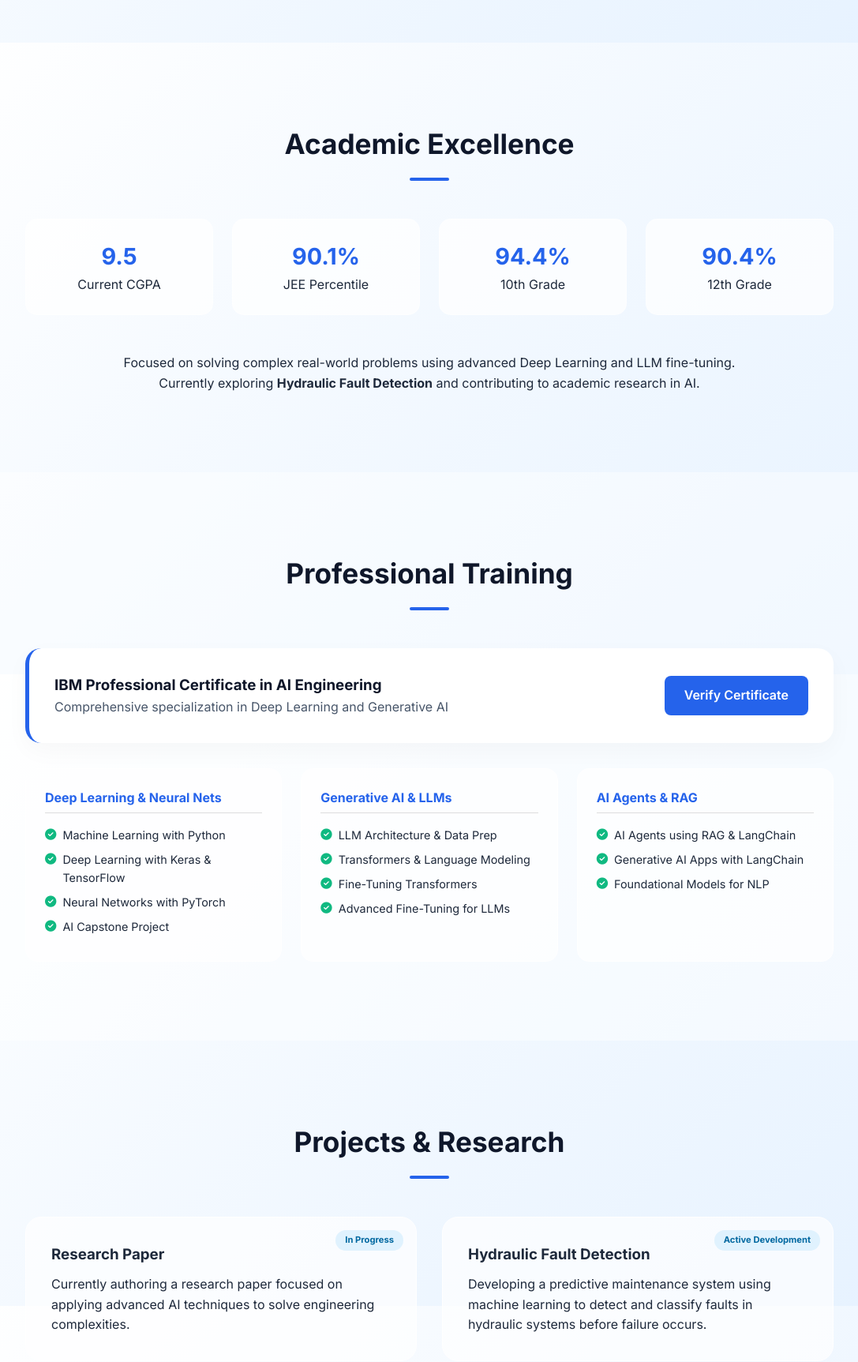
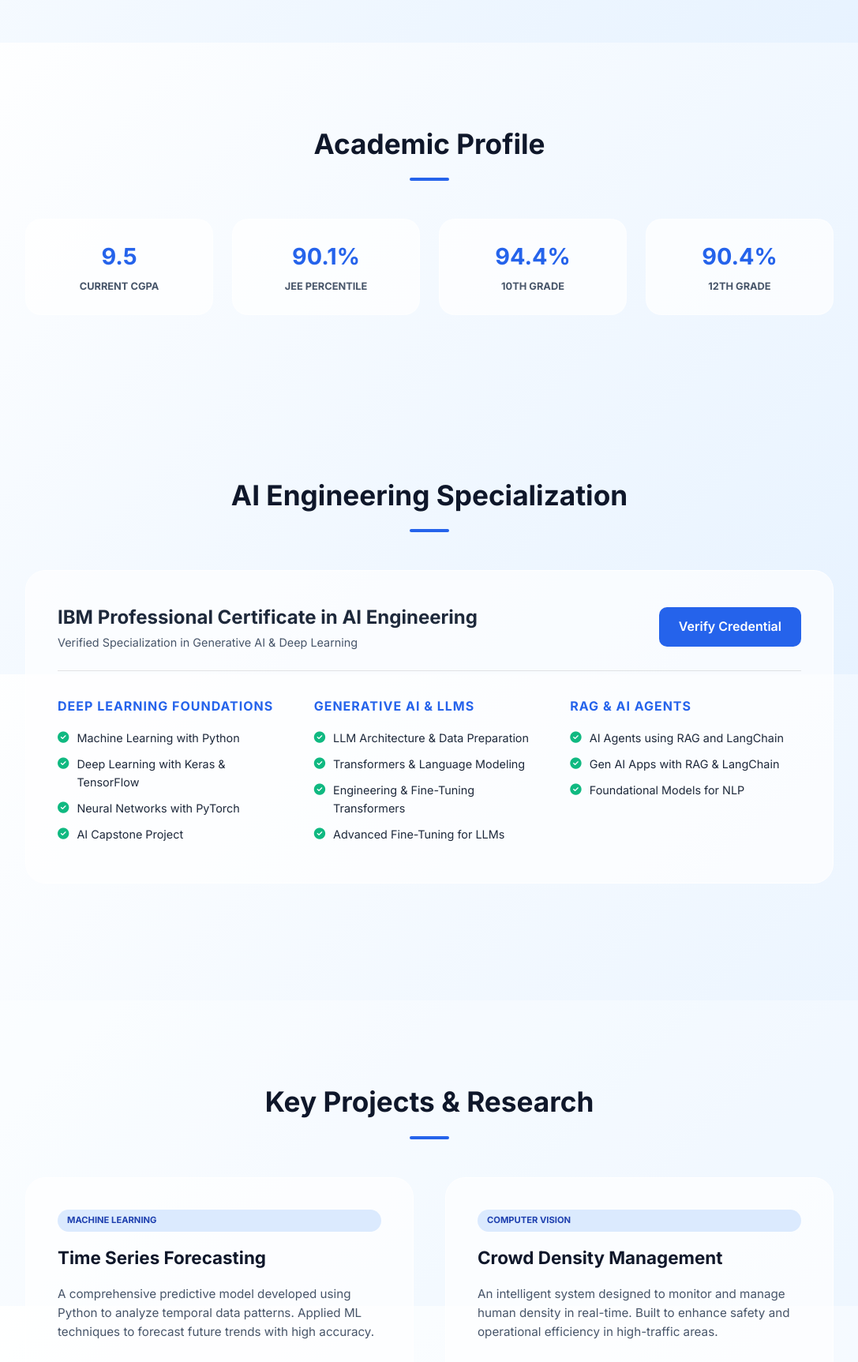
Before and after one commit to Egarathya-KP/Portfolio, a plain HTML site: page index.html in a window 1280 px wide. Shown: the part 746-2471 px from the top of the page at 79% size, without its empty margins (96-1183 px from the left). Drawn offline with Linux system fonts and the light colour scheme.

Commit message:
Update index.html

```diff
--- a/index.html
+++ b/index.html
@@ -3,18 +3,16 @@
 <head>
     <meta charset="UTF-8">
     <meta name="viewport" content="width=device-width, initial-scale=1.0">
-    <title>Egarathya K P | AI Engineer & CSE Student</title>
+    <title>Egarathya K P | AI Engineer & Researcher</title>
     <link href="https://fonts.googleapis.com/css2?family=Inter:wght@300;400;500;600;700;800&display=swap" rel="stylesheet">
     <link rel="stylesheet" href="https://cdnjs.cloudflare.com/ajax/libs/font-awesome/6.4.0/css/all.min.css">
     <style>
         :root {
             --primary-navy: #0f172a;
             --accent-blue: #2563eb;
-            --bg-light-blue: #f8fbff;
             --glass-bg: rgba(255, 255, 255, 0.7);
             --text-main: #1e293b;
             --text-light: #475569;
-            --white: #ffffff;
             --transition: all 0.3s cubic-bezier(0.4, 0, 0.2, 1);
         }
 
@@ -57,6 +55,7 @@
             border-bottom: 1px solid rgba(255, 255, 255, 0.3);
         }
 
+        .logo { font-weight: 800; font-size: 1.4rem; color: var(--primary-navy); text-decoration: none; }
         .nav-links { display: flex; list-style: none; }
         .nav-links li { margin-left: 2rem; }
         .nav-links a { text-decoration: none; color: var(--text-main); font-weight: 500; transition: var(--transition); }
@@ -65,65 +64,62 @@
         /* --- Hero --- */
         .hero { height: 100vh; display: flex; flex-direction: column; justify-content: center; align-items: center; text-align: center; }
         .hero h1 { font-size: 4.5rem; color: var(--primary-navy); font-weight: 800; margin-bottom: 10px; }
-        .hero .role { color: var(--accent-blue); font-weight: 700; letter-spacing: 2px; text-transform: uppercase; margin-bottom: 20px; }
-        .hero .tagline { max-width: 700px; font-size: 1.2rem; color: var(--text-light); margin-bottom: 30px; }
+        .hero .role { color: var(--accent-blue); font-weight: 700; letter-spacing: 2px; text-transform: uppercase; margin-bottom: 20px; font-size: 1rem; }
+        .hero .tagline { max-width: 750px; font-size: 1.2rem; color: var(--text-light); margin-bottom: 35px; }
 
-        /* --- Stats/About --- */
-        .stats-grid { display: grid; grid-template-columns: repeat(auto-fit, minmax(150px, 1fr)); gap: 1.5rem; margin-top: 2rem; }
+        /* --- Stats Card --- */
+        .stats-grid { display: grid; grid-template-columns: repeat(auto-fit, minmax(180px, 1fr)); gap: 1.5rem; margin-top: 2rem; }
         .stat-card {
-            background: var(--glass-bg); padding: 1.5rem; border-radius: 15px; text-align: center;
+            background: var(--glass-bg); padding: 1.5rem; border-radius: 20px; text-align: center;
             border: 1px solid rgba(255,255,255,0.5); transition: var(--transition);
         }
-        .stat-card:hover { transform: translateY(-5px); background: white; }
-        .stat-card h3 { color: var(--accent-blue); font-size: 1.8rem; }
+        .stat-card h3 { color: var(--accent-blue); font-size: 1.8rem; margin-bottom: 5px; }
+        .stat-card p { font-size: 0.8rem; font-weight: 700; color: var(--text-light); text-transform: uppercase; }
 
-        /* --- Certifications (IBM Specialized) --- */
-        .cert-header {
-            background: white; padding: 2rem; border-radius: 20px;
-            border-left: 5px solid var(--accent-blue); margin-bottom: 2rem;
-            display: flex; justify-content: space-between; align-items: center;
-            box-shadow: 0 10px 30px rgba(0,0,0,0.03);
-        }
-        .cert-grid { display: grid; grid-template-columns: repeat(auto-fit, minmax(300px, 1fr)); gap: 1.5rem; }
-        .cert-category { background: var(--glass-bg); padding: 1.5rem; border-radius: 15px; border: 1px solid white; }
-        .cert-category h4 { margin-bottom: 1rem; color: var(--accent-blue); border-bottom: 1px solid #ddd; padding-bottom: 5px; }
+        /* --- Certifications --- */
+        .cert-container { background: var(--glass-bg); padding: 2.5rem; border-radius: 25px; border: 1px solid white; margin-bottom: 3rem; }
+        .cert-header { display: flex; justify-content: space-between; align-items: center; margin-bottom: 2rem; border-bottom: 1px solid rgba(0,0,0,0.1); padding-bottom: 1.5rem; }
+        .cert-grid { display: grid; grid-template-columns: repeat(auto-fit, minmax(280px, 1fr)); gap: 2rem; }
+        .cert-group h4 { color: var(--accent-blue); margin-bottom: 1rem; font-size: 1rem; text-transform: uppercase; letter-spacing: 1px; }
         .cert-list { list-style: none; font-size: 0.9rem; }
-        .cert-list li { margin-bottom: 8px; display: flex; align-items: flex-start; gap: 8px; }
+        .cert-list li { margin-bottom: 10px; display: flex; gap: 10px; align-items: flex-start; }
         .cert-list i { color: #10b981; margin-top: 4px; }
 
-        /* --- Projects & Research --- */
-        .grid { display: grid; grid-template-columns: repeat(auto-fit, minmax(350px, 1fr)); gap: 2rem; }
-        .card {
-            background: var(--glass-bg); padding: 2rem; border-radius: 20px;
+        /* --- Projects Section --- */
+        .project-grid { display: grid; grid-template-columns: repeat(auto-fit, minmax(350px, 1fr)); gap: 2.5rem; }
+        .project-card {
+            background: var(--glass-bg); padding: 2.5rem; border-radius: 25px;
             border: 1px solid white; transition: var(--transition); position: relative;
+            display: flex; flex-direction: column;
         }
-        .card:hover { transform: translateY(-10px); background: white; box-shadow: 0 20px 40px rgba(0,0,0,0.05); }
-        .badge {
-            position: absolute; top: 1rem; right: 1rem; background: #e0f2fe;
-            color: #0369a1; padding: 4px 12px; border-radius: 20px; font-size: 0.7rem; font-weight: 700;
+        .project-card:hover { transform: translateY(-10px); background: white; box-shadow: 0 20px 50px rgba(0,0,0,0.05); }
+        .project-card h3 { margin-bottom: 1rem; color: var(--primary-navy); font-size: 1.4rem; }
+        .project-card p { color: var(--text-light); margin-bottom: 2rem; font-size: 0.95rem; flex-grow: 1; }
+        .project-badge {
+            display: inline-block; padding: 5px 12px; border-radius: 50px;
+            font-size: 0.7rem; font-weight: 700; text-transform: uppercase; margin-bottom: 15px;
         }
+        .badge-blue { background: #dbeafe; color: #1e40af; }
+        .badge-purple { background: #f3e8ff; color: #6b21a8; }
 
-        .btn {
-            padding: 12px 25px; border-radius: 8px; text-decoration: none; font-weight: 600;
-            display: inline-block; transition: var(--transition);
-        }
-        .btn-blue { background: var(--accent-blue); color: white; }
-        .btn-outline { border: 1px solid var(--accent-blue); color: var(--accent-blue); }
-        .btn:hover { opacity: 0.9; transform: scale(1.05); }
+        .btn { padding: 12px 25px; border-radius: 10px; text-decoration: none; font-weight: 600; transition: var(--transition); display: inline-block; cursor: pointer; }
+        .btn-primary { background: var(--accent-blue); color: white; border: none; }
+        .btn-outline { border: 1.5px solid var(--accent-blue); color: var(--accent-blue); }
+        .btn:hover { transform: scale(1.03); opacity: 0.9; }
 
-        footer { background: var(--primary-navy); color: white; text-align: center; padding: 3rem; margin-top: 50px; }
+        footer { background: var(--primary-navy); color: white; text-align: center; padding: 4rem; margin-top: 50px; }
 
         @media (max-width: 768px) {
-            .hero h1 { font-size: 2.8rem; }
-            section { padding: 60px 5%; }
-            .cert-header { flex-direction: column; text-align: center; gap: 1rem; }
+            .hero h1 { font-size: 3rem; }
+            section { padding: 80px 5%; }
+            .cert-header { flex-direction: column; text-align: center; gap: 1.5rem; }
         }
     </style>
 </head>
 <body>
 
     <nav>
-        <a href="#" style="font-weight: 800; text-decoration:none; color:inherit;">EKP.</a>
+        <a href="#" class="logo">EKP.</a>
         <ul class="nav-links">
             <li><a href="#about">About</a></li>
             <li><a href="#certs">Certifications</a></li>
@@ -133,46 +129,41 @@
     </nav>
 
     <section class="hero">
-        <p class="role">AI Engineer | CSE @ VIT Vellore</p>
+        <p class="role">First Year CSE Student @ VIT Vellore</p>
         <h1>Egarathya K P</h1>
-        <p class="tagline">Specializing in Generative AI, LLM Architecture, and RAG Systems. Bridging the gap between Theoretical Physics and Applied Artificial Intelligence.</p>
+        <p class="tagline">Aspiring AI Engineer specializing in LLMs, RAG frameworks, and Deep Learning. Deeply interested in the intersection of Space Physics and Quantum Mechanics.</p>
         <div style="display:flex; gap:15px;">
-            <a href="#projects" class="btn btn-blue">View Research & Projects</a>
-            <a href="https://www.linkedin.com/in/rathya107/" class="btn btn-outline">LinkedIn</a>
+            <a href="#projects" class="btn btn-primary">View My Work</a>
+            <a href="https://www.linkedin.com/in/rathya107/" target="_blank" class="btn btn-outline">LinkedIn Profile</a>
         </div>
     </section>
 
     <section id="about">
         <div class="container">
-            <h2 class="section-title">Academic Excellence</h2>
+            <h2 class="section-title">Academic Profile</h2>
             <div class="stats-grid">
                 <div class="stat-card"><h3>9.5</h3><p>Current CGPA</p></div>
                 <div class="stat-card"><h3>90.1%</h3><p>JEE Percentile</p></div>
                 <div class="stat-card"><h3>94.4%</h3><p>10th Grade</p></div>
                 <div class="stat-card"><h3>90.4%</h3><p>12th Grade</p></div>
             </div>
-            <div style="margin-top: 3rem; text-align: center; max-width: 800px; margin-left: auto; margin-right: auto;">
-                <p>Focused on solving complex real-world problems using advanced Deep Learning and LLM fine-tuning. Currently exploring <strong>Hydraulic Fault Detection</strong> and contributing to academic research in AI.</p>
-            </div>
         </div>
     </section>
 
-    <section id="certs" style="background: rgba(255,255,255,0.4);">
+    <section id="certs">
         <div class="container">
-            <h2 class="section-title">Professional Training</h2>
-
+            <h2 class="section-title">AI Engineering Specialization</h2>
+            <div class="cert-container">
                 <div class="cert-header">
                     <div>
-                    <h3 style="color: var(--primary-navy);">IBM Professional Certificate in AI Engineering</h3>
-                    <p style="color: var(--text-light);">Comprehensive specialization in Deep Learning and Generative AI</p>
+                        <h3 style="font-size: 1.5rem;">IBM Professional Certificate in AI Engineering</h3>
+                        <p style="color: var(--text-light); font-size: 0.9rem;">Verified Specialization in Generative AI & Deep Learning</p>
                     </div>
-                <a href="https://coursera.org/share/68a140cfd18aeb4170e7cb6cfa2766a5" target="_blank" class="btn btn-blue">Verify Certificate</a>
+                    <a href="https://coursera.org/share/68a140cfd18aeb4170e7cb6cfa2766a5" target="_blank" class="btn btn-primary">Verify Credential</a>
                 </div>
-
                 <div class="cert-grid">
-                <!-- Deep Learning -->
-                <div class="cert-category">
-                    <h4>Deep Learning & Neural Nets</h4>
+                    <div class="cert-group">
+                        <h4>Deep Learning Foundations</h4>
                         <ul class="cert-list">
                             <li><i class="fas fa-check-circle"></i> Machine Learning with Python</li>
                             <li><i class="fas fa-check-circle"></i> Deep Learning with Keras & TensorFlow</li>
@@ -180,69 +171,77 @@
                             <li><i class="fas fa-check-circle"></i> AI Capstone Project</li>
                         </ul>
                     </div>
-                <!-- Gen AI -->
-                <div class="cert-category">
+                    <div class="cert-group">
                         <h4>Generative AI & LLMs</h4>
                         <ul class="cert-list">
-                        <li><i class="fas fa-check-circle"></i> LLM Architecture & Data Prep</li>
+                            <li><i class="fas fa-check-circle"></i> LLM Architecture & Data Preparation</li>
                             <li><i class="fas fa-check-circle"></i> Transformers & Language Modeling</li>
-                        <li><i class="fas fa-check-circle"></i> Fine-Tuning Transformers</li>
+                            <li><i class="fas fa-check-circle"></i> Engineering & Fine-Tuning Transformers</li>
                             <li><i class="fas fa-check-circle"></i> Advanced Fine-Tuning for LLMs</li>
                         </ul>
                     </div>
-                <!-- RAG -->
-                <div class="cert-category">
-                    <h4>AI Agents & RAG</h4>
+                    <div class="cert-group">
+                        <h4>RAG & AI Agents</h4>
                         <ul class="cert-list">
-                        <li><i class="fas fa-check-circle"></i> AI Agents using RAG & LangChain</li>
-                        <li><i class="fas fa-check-circle"></i> Generative AI Apps with LangChain</li>
+                            <li><i class="fas fa-check-circle"></i> AI Agents using RAG and LangChain</li>
+                            <li><i class="fas fa-check-circle"></i> Gen AI Apps with RAG & LangChain</li>
                             <li><i class="fas fa-check-circle"></i> Foundational Models for NLP</li>
                         </ul>
                     </div>
                 </div>
             </div>
+        </div>
     </section>
 
-    <section id="projects">
+    <section id="projects" style="background: rgba(255,255,255,0.3);">
         <div class="container">
-            <h2 class="section-title">Projects & Research</h2>
-            <div class="grid">
-                <!-- Research -->
-                <div class="card">
-                    <span class="badge">In Progress</span>
-                    <h3>Research Paper</h3>
-                    <p style="margin-top:10px;">Currently authoring a research paper focused on applying advanced AI techniques to solve engineering complexities.</p>
+            <h2 class="section-title">Key Projects & Research</h2>
+            <div class="project-grid">
+
+                <!-- Project 1 -->
+                <div class="project-card">
+                    <span class="project-badge badge-blue">Machine Learning</span>
+                    <h3>Time Series Forecasting</h3>
+                    <p>A comprehensive predictive model developed using Python to analyze temporal data patterns. Applied ML techniques to forecast future trends with high accuracy.</p>
+                    <a href="https://github.com/Egarathya-KP/time-series-forecasting" target="_blank" class="btn btn-outline" style="font-size: 0.8rem; width: fit-content;">Source Code <i class="fab fa-github"></i></a>
                 </div>
-                <!-- Hydraulic Project -->
-                <div class="card">
-                    <span class="badge">Active Development</span>
+
+                <!-- Project 2 -->
+                <div class="project-card">
+                    <span class="project-badge badge-blue">Computer Vision</span>
+                    <h3>Crowd Density Management</h3>
+                    <p>An intelligent system designed to monitor and manage human density in real-time. Built to enhance safety and operational efficiency in high-traffic areas.</p>
+                    <a href="https://github.com/Egarathya-KP/crowd-density-tracker" target="_blank" class="btn btn-outline" style="font-size: 0.8rem; width: fit-content;">Source Code <i class="fab fa-github"></i></a>
+                </div>
+
+                <!-- Project 3 -->
+                <div class="project-card">
+                    <span class="project-badge badge-purple">Research Initiative</span>
                     <h3>Hydraulic Fault Detection</h3>
-                    <p style="margin-top:10px;">Developing a predictive maintenance system using machine learning to detect and classify faults in hydraulic systems before failure occurs.</p>
+                    <p>Current focus on a research paper regarding AI-driven predictive maintenance. This project utilizes deep learning to detect and classify faults in hydraulic systems before they occur.</p>
+                    <div style="font-style: italic; color: var(--accent-blue); font-size: 0.85rem; font-weight: 600;">
+                        <i class="fas fa-microscope"></i> Research Paper in Progress
                     </div>
-                <!-- Previous Project -->
-                <div class="card">
-                    <h3>Time Series Forecasting</h3>
-                    <p style="margin-top:10px;">ML models for analyzing temporal data patterns to predict future outcomes with high precision.</p>
-                    <a href="https://github.com/Egarathya-KP/time-series-forecasting" class="btn-outline btn" style="margin-top:15px; font-size:0.8rem;">GitHub Repository</a>
                 </div>
+
             </div>
         </div>
     </section>
 
-    <section id="contact" style="text-align: center;">
-        <div class="container">
+    <section id="contact">
+        <div class="container" style="text-align: center;">
             <h2 class="section-title">Get In Touch</h2>
-            <p>Open for research collaborations and AI engineering opportunities.</p>
-            <div style="margin-top: 2rem; display: flex; justify-content: center; gap: 2rem;">
-                <a href="mailto:egarathyakp07@gmail.com" style="color: var(--accent-blue); font-size: 1.5rem;"><i class="fas fa-envelope"></i></a>
-                <a href="https://www.linkedin.com/in/rathya107/" style="color: var(--accent-blue); font-size: 1.5rem;"><i class="fab fa-linkedin"></i></a>
-                <a href="https://github.com/Egarathya-KP" style="color: var(--accent-blue); font-size: 1.5rem;"><i class="fab fa-github"></i></a>
+            <p style="margin-bottom: 2rem;">Interested in AI research or collaborative projects? Reach out via the channels below.</p>
+            <div style="display: flex; justify-content: center; gap: 3rem;">
+                <a href="mailto:egarathyakp07@gmail.com" style="color: var(--accent-blue); font-size: 2rem;"><i class="fas fa-envelope"></i></a>
+                <a href="https://www.linkedin.com/in/rathya107/" target="_blank" style="color: var(--accent-blue); font-size: 2rem;"><i class="fab fa-linkedin"></i></a>
+                <a href="https://github.com/Egarathya-KP" target="_blank" style="color: var(--accent-blue); font-size: 2rem;"><i class="fab fa-github"></i></a>
             </div>
         </div>
     </section>
 
     <footer>
-        <p>&copy; 2024 Egarathya K P | VIT Vellore</p>
+        <p>&copy; 2024 Egarathya K P | VIT Vellore | Computer Science & Engineering</p>
     </footer>
 
 </body>
```
Lines whose indentation alone changed are shown as unchanged.
